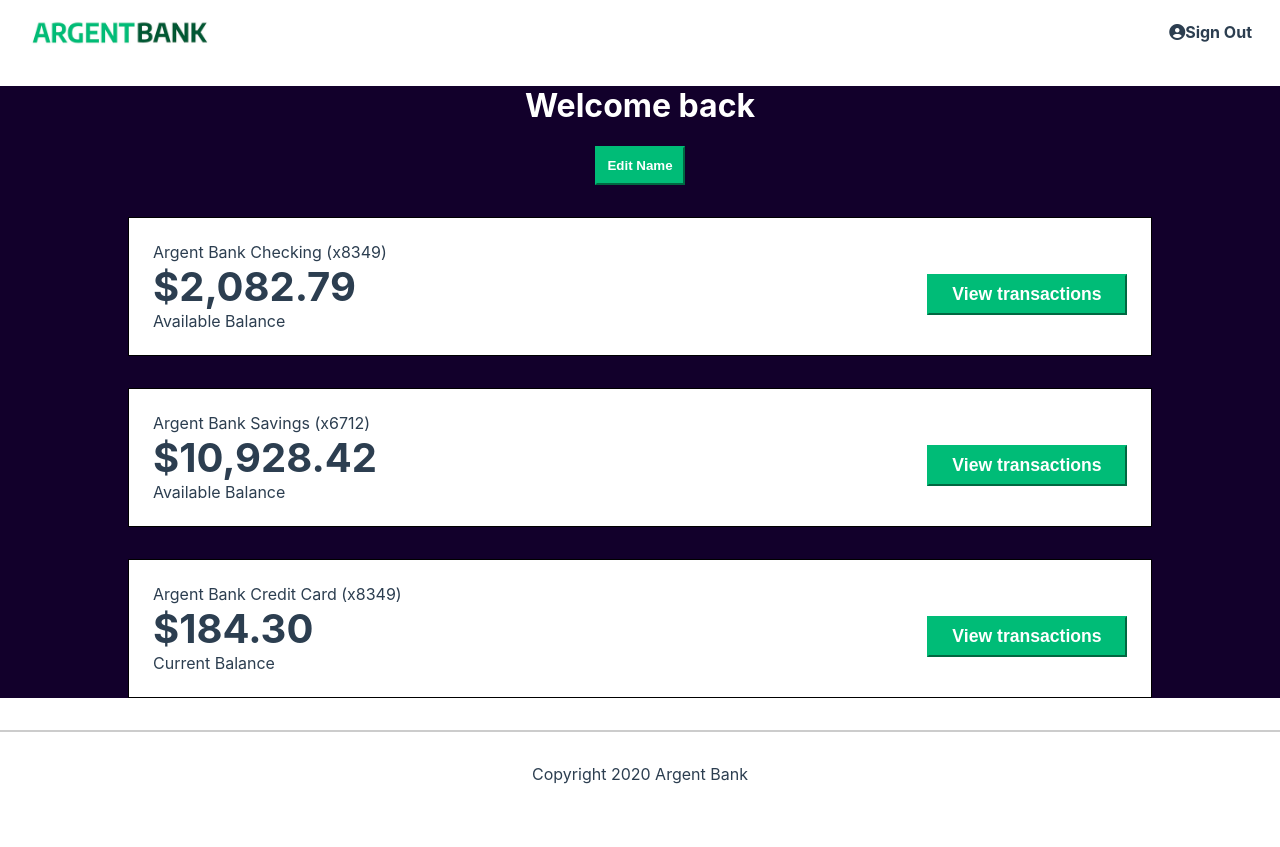
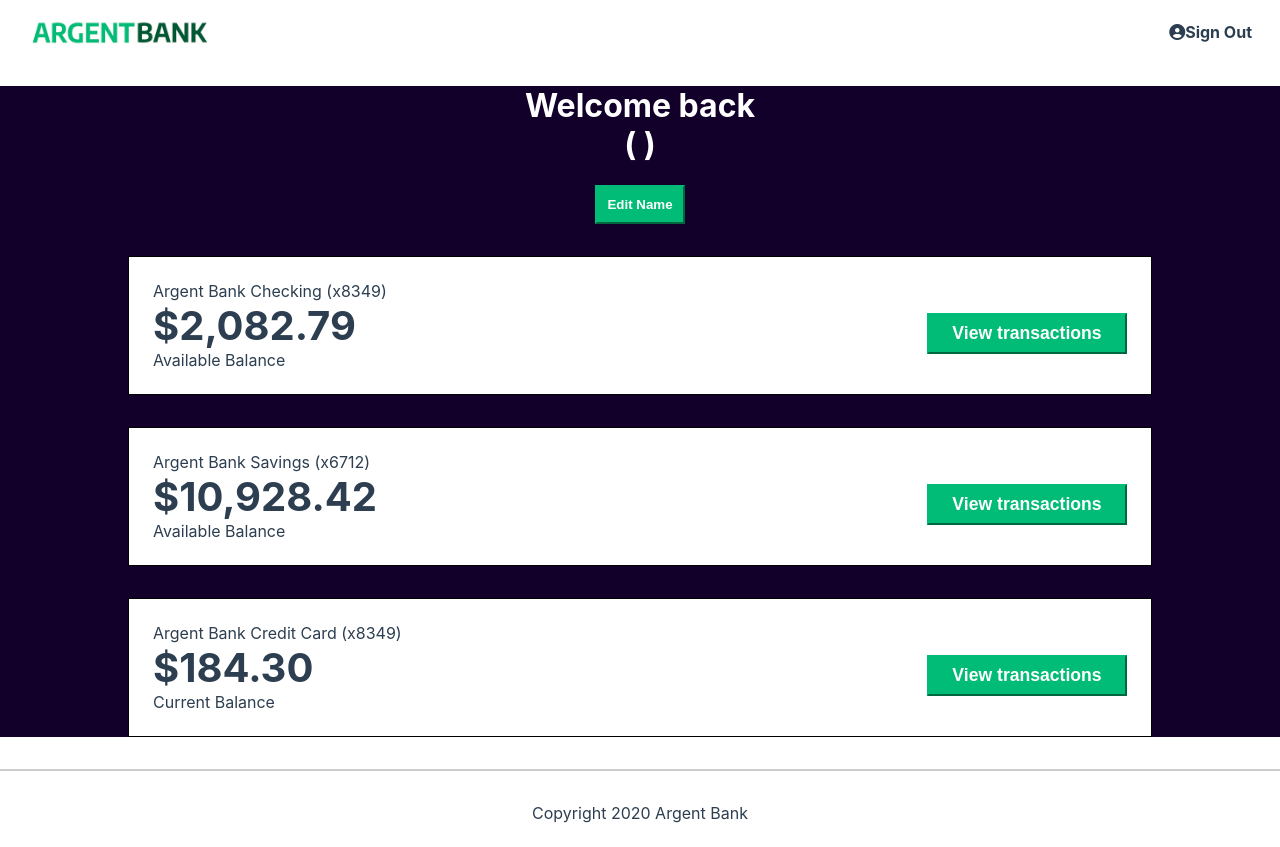
Before and after one commit to Franswa56/argent-bank, a React (Create React App) app: page /user in a window 1280 px wide. Before the commit the page ends 808 px from the top, so only its background shows below. Built offline with nearby package versions, Linux system fonts and the light colour scheme; no server answers; sample sign-in values are in the browser's storage; the HTML template or start-up script is replaced by a standard one.

Commit message:
reglage affichage userName

```diff
--- a/src/components/Account/Account.js
+++ b/src/components/Account/Account.js
@@ -5,6 +5,7 @@ const Account = () => {
 
   const [firstName, setFirstName] = useState('');
   const [lastName, setLastName] = useState('');
+  const [userName, setUserName] = useState('');
 
   const [isEditModalOpen, setIsEditModalOpen] = useState(false);
 
@@ -27,9 +28,10 @@ const Account = () => {
       const data = await response.json();
       console.log(data)
 
-      // Traitez ou utilisez les données reçues, par exemple :
+
       setFirstName(data.body.firstName);
       setLastName(data.body.lastName);
+      setUserName(data.body.userName)
 
     } catch (error) {
       console.error('Erreur lors de la récupération du profil:', error);
@@ -47,7 +49,7 @@ const Account = () => {
   return (
     <main className="main bg-dark">
       <div className="header">
-        <h1>Welcome back<br />{firstName} {lastName}</h1>
+        <h1>Welcome back<br />{firstName} {lastName} ( {userName} )</h1>
         <button className="edit-button" onClick={EditButtonClick}>Edit Name</button>
         <EditModal isOpen={isEditModalOpen} onClose={() => setIsEditModalOpen(false)} />
       </div>
```
